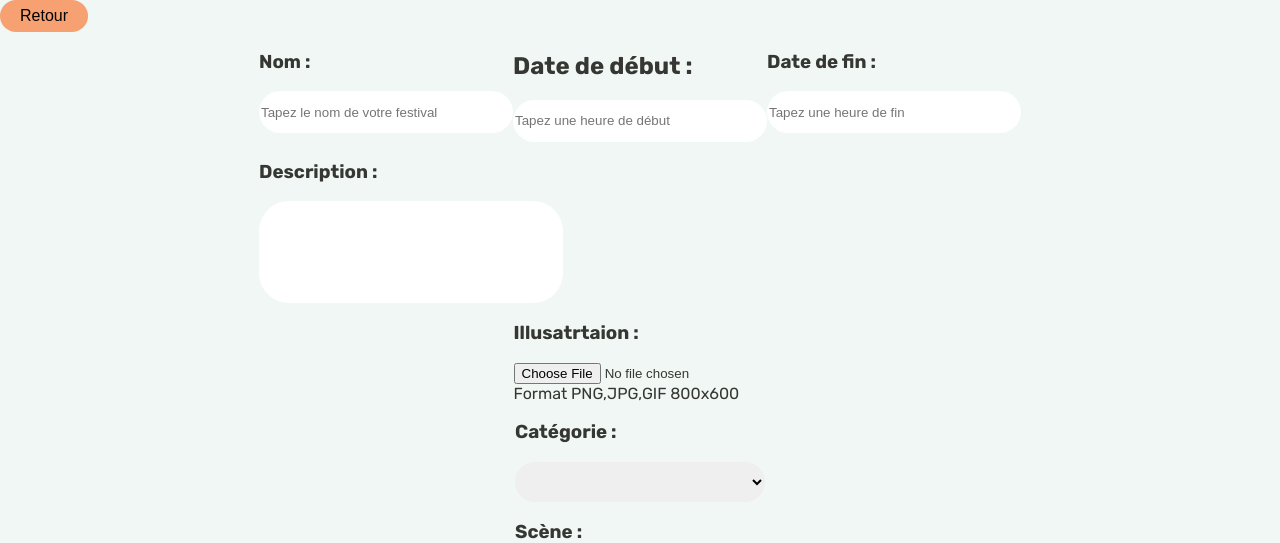
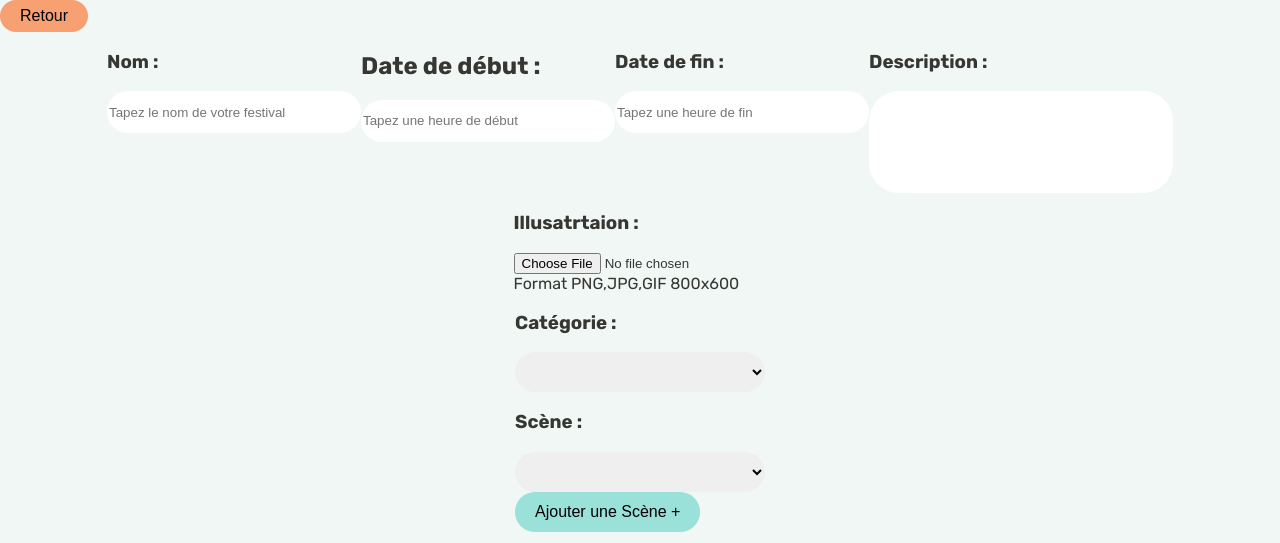
Before and after one commit to GroupeSAETPA1/Festiplan, a PHP site: page /FestiplanWeb/views/creation/createFestival.php in a window 1280 px wide. Shown: the part 51-594 px from the top of the page. Run offline with PHP 8.4, Linux system fonts and the light colour scheme; style sheets or scripts are compiled from the project's sources.

Commit message:
ajout du controllerCreateFestival

```diff
--- a/FestiplanWeb/static/style/scss/createFestiplan.scss
+++ b/FestiplanWeb/static/style/scss/createFestiplan.scss
@@ -155,10 +155,17 @@
 
 .NDD{
   display: flex;
-  justify-content: space-between;
+  justify-content: flex-start;
 }
 
 .Descr{
   display: flex;
-  justify-content: space-between;
+  justify-content: space-around;
+  flex-direction: row;
 }
+
+.proot{
+  display: flex;
+  justify-content: space-around ;
+  flex-direction: row;
+}
--- a/FestiplanWeb/views/creation/createFestival.php
+++ b/FestiplanWeb/views/creation/createFestival.php
@@ -7,7 +7,7 @@
         <title>Festiplan</title>
 
         <!-- Lien vers mon CSS -->
-        <link rel="stylesheet" href="../../src/style/css/createFestiplan.css">
+        <link rel="stylesheet" href="../../static/style/css/createFestiplan.css">
 
         <link rel="stylesheet" href="../../framework/fontawesome-free-6.2.1-web/css/all.css">
 
@@ -35,7 +35,7 @@
 
 
             <!-- Premier paquet pour le premier cube d'information-->
-            <div>
+            <div class="proot">
                 <!-- Contient un premier bloc avec le nom, les dates de début et de fin -->
                 <div class="NDD">
                     <div>
```
Also changed, not shown: FestiplanWeb/controllers/CreateFestivalController.php (added, +24 -0 lines), FestiplanWeb/services/CreateFestivalService.php (added, +8 -0 lines).
